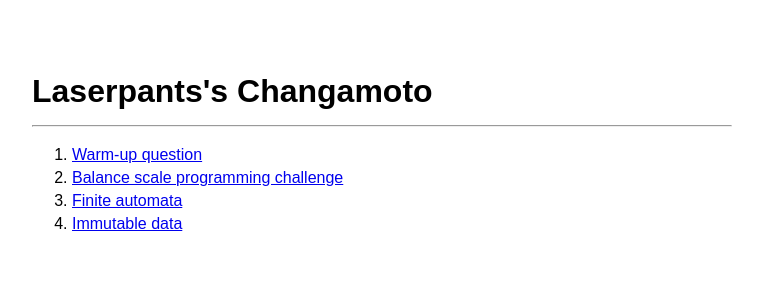
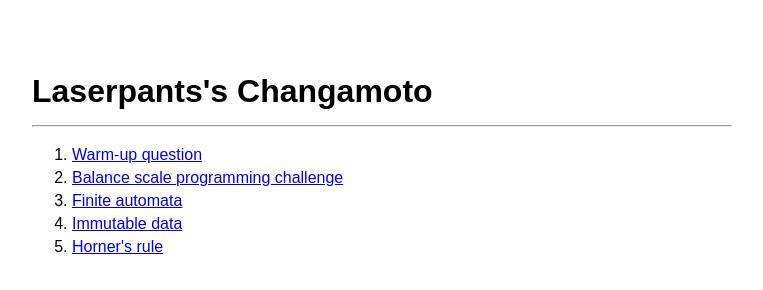
Before and after one commit to laserpants/changamoto, a plain HTML site: page index.html in a window 1280 px wide. Shown: the whole page, without its empty margins (258-1021 px from the left). Drawn offline with nearby package versions, Linux system fonts and the light colour scheme; some packages are replaced by stand-ins of ours.

Commit message:
Add challenge #5

```diff
--- a/index.html
+++ b/index.html
@@ -30,6 +30,9 @@
     <li>
       <a href="4/index.html">Immutable data</a>
     </li>
+    <li>
+      <a href="5/index.html">Horner's rule</a>
+    </li>
   </ol>
 </body>
 <html>
```
